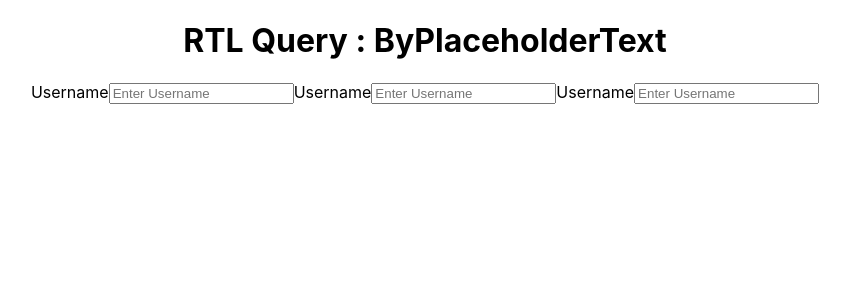
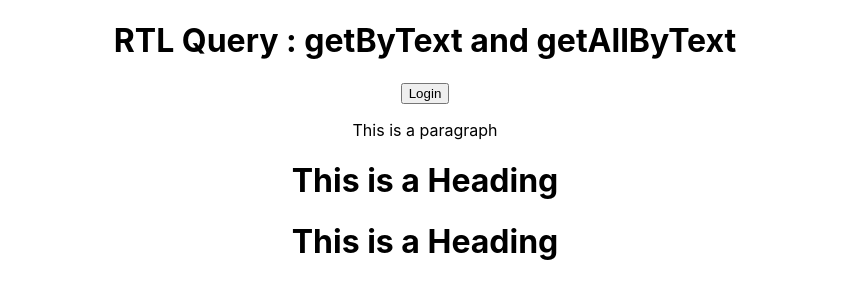
Before and after one commit to Faizanulghani/react-testing, a React (Create React App) app: page / in a window 1280 px wide. Shown: the top 300 px of the page, without its empty margins (215-1065 px from the left). Built offline with nearby package versions, Linux system fonts and the light colour scheme.

Commit message:
getByText and getAllByText

```diff
--- a/src/App.js
+++ b/src/App.js
@@ -3,15 +3,11 @@ import "./App.css";
 function App() {
   return (
     <div className="App">
-      <h1>RTL Query : ByPlaceholderText</h1>
-      <label htmlFor="username">Username</label>
-      <input type="text" id="username" placeholder="Enter Username" />
-
-      <label htmlFor="username2">Username</label>
-      <input type="text" id="username2" placeholder="Enter Username" />
-
-      <label htmlFor="username3">Username</label>
-      <input type="text" id="username3" placeholder="Enter Username" />
+      <h1>RTL Query : getByText and getAllByText</h1>
+      <button>Login</button>
+      <p className="para">This is a paragraph</p>
+      <h1>This is a Heading</h1>
+      <h1>This is a Heading</h1>
     </div>
   );
 }
```
Also changed, not shown: 1 other file (tests, documents, lock files or other folders).
